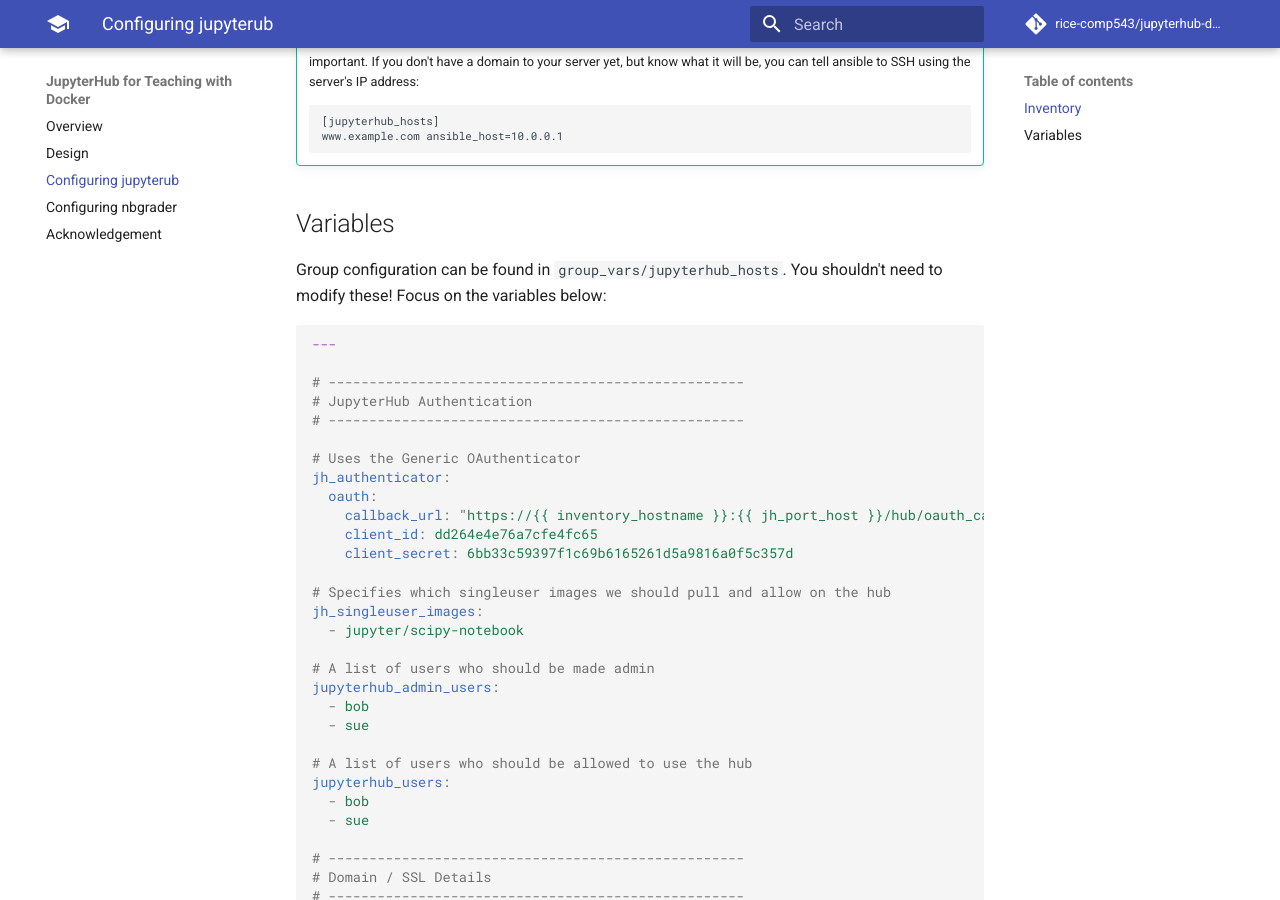
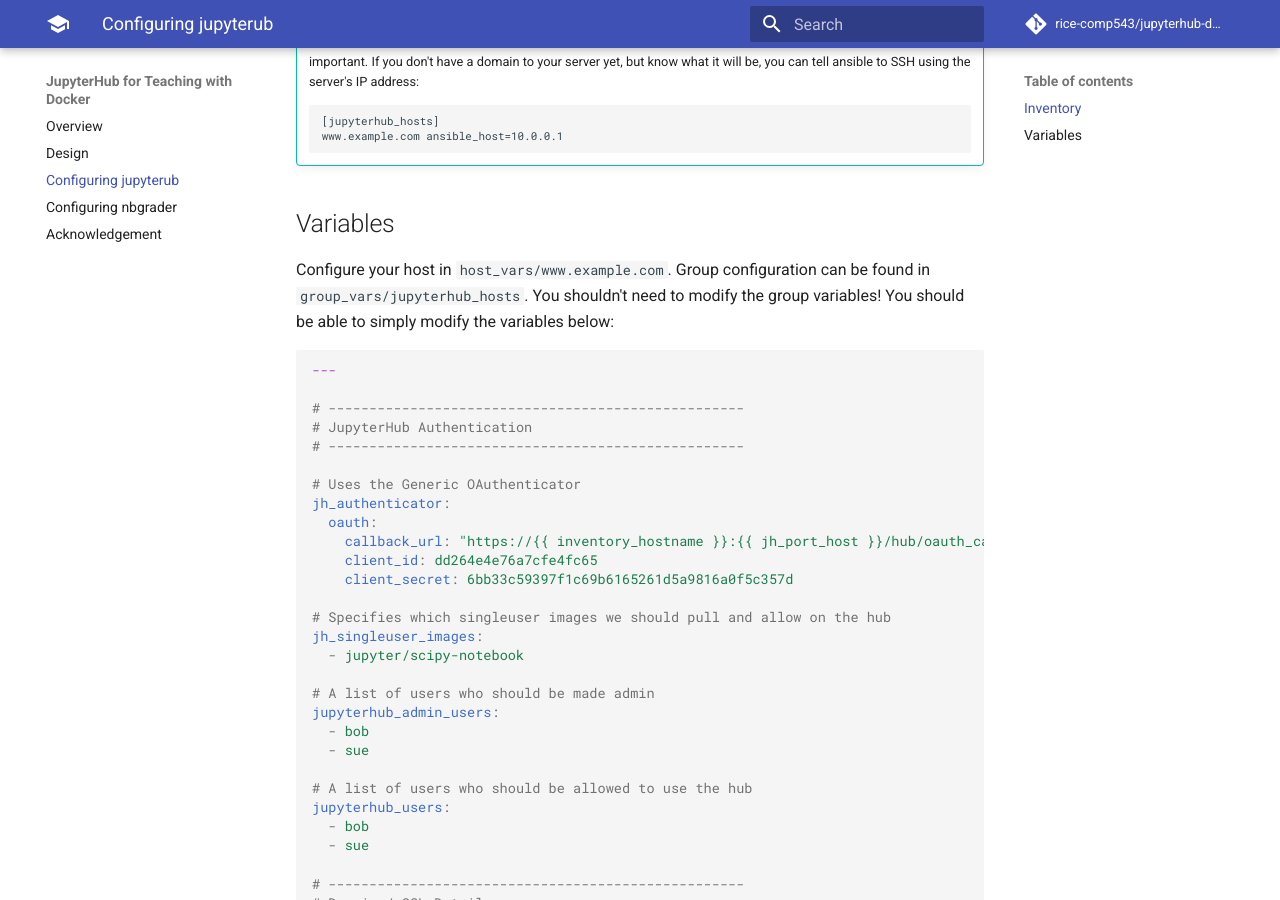
Before and after one commit to gvacaliuc/jupyterhub-deploy-teaching-docker, an MkDocs documentation site: the page built from docs/hub-configuration.md, in a window 1280 px wide and 900 px high, scrolled down 409 px. Built offline with MkDocs 1.6.1 and Material for MkDocs 9.7.7, drawn with Linux system fonts in a browser that asks for light colours; comment, search, counter and statistics services are not loaded.

Commit message:
updated configuration page docs

````diff
--- a/docs/hub-configuration.md
+++ b/docs/hub-configuration.md
@@ -24,8 +24,9 @@ JupyterHub to.
 
 ## Variables
 
-Group configuration can be found in `group_vars/jupyterhub_hosts`.  You
-shouldn't need to modify these!  Focus on the variables below:
+Configure your host in `host_vars/www.example.com`.  Group configuration can be
+found in `group_vars/jupyterhub_hosts`.  You shouldn't need to modify the group
+variables!  You should be able to simply modify the variables below:
 
 ```yaml
 ---
````
